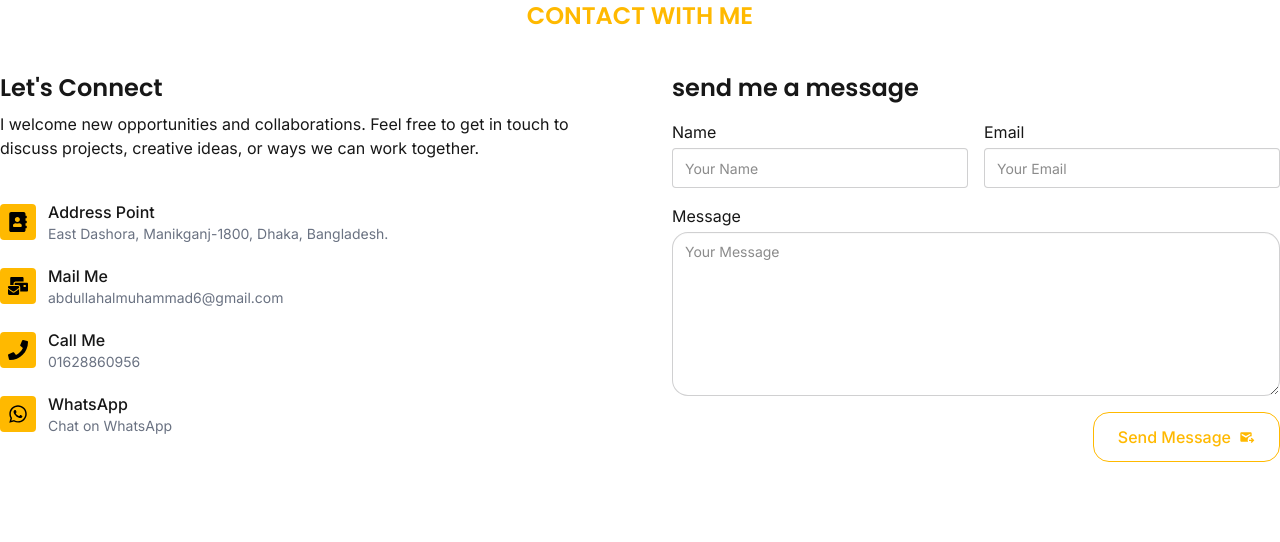
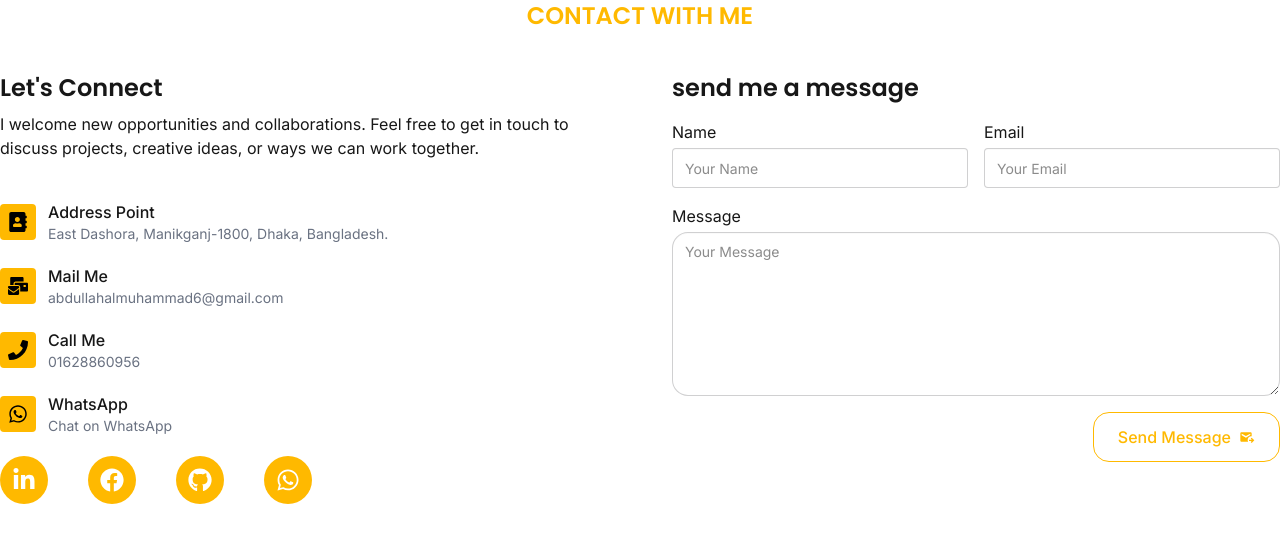
Before and after one commit to abdullah-al-mohammad/my-protfolio, a Next.js app: page /contact in a window 1280 px wide. Shown: the top 542 px of the page. Built offline with nearby package versions, Linux system fonts and the light colour scheme.

Commit message:
style(contact): update social media button styles for better visibility

```diff
--- a/src/app/contact/page.tsx
+++ b/src/app/contact/page.tsx
@@ -42,7 +42,7 @@ export default function Contact() {
         <h1 className="uppercase text-2xl text-amber-400 font-bold text-center mb-10">
           contact with me
         </h1>
-        <div className="grid grid-cols-1 md:grid-cols-2 gap-16 mb-10">
+        <div className="grid grid-cols-1 md:grid-cols-2 gap-16 mb-10 gb">
           <div className="mx-auto md:mx-0">
             <h2 className="capitalize text-2xl mb-2">let&apos;s connect</h2>
             <p className="mb-10">
@@ -98,7 +98,7 @@ export default function Contact() {
                 className="link link-hover flex items-center gap-2"
                 href="https://www.linkedin.com/in/md-abdullah-598a38258"
               >
-                <span className="bg-white/10 hover:bg-[#0a66c2] p-3 rounded-full text-white text-2xl">
+                <span className="dark:bg-white/10 bg-amber-400 hover:bg-[#0a66c2] p-3 rounded-full text-white text-2xl">
                   <FaLinkedinIn />
                 </span>
               </Link>
@@ -106,7 +106,7 @@ export default function Contact() {
                 className="link link-hover flex items-center gap-2"
                 href="https://www.facebook.com/abdullah.al.muhammad.482009"
               >
-                <span className="bg-white/10 hover:bg-[#1877F2] p-3 rounded-full text-white text-2xl">
+                <span className="dark:bg-white/10 bg-amber-400 hover:bg-[#1877F2] p-3 rounded-full text-white text-2xl">
                   <FaFacebook />
                 </span>
               </Link>
@@ -114,7 +114,7 @@ export default function Contact() {
                 className="link link-hover flex items-center gap-2 text-white"
                 href="https://github.com/abdullah-al-mohammad"
               >
-                <span className="bg-white/10 hover:bg-[#F6F8FA] hover:text-black p-3 rounded-full text-white text-2xl">
+                <span className="dark:bg-white/10 bg-amber-400 hover:bg-[#F6F8FA] hover:text-black p-3 rounded-full text-white text-2xl">
                   <FaGithub />
                 </span>
               </Link>
@@ -124,7 +124,7 @@ export default function Contact() {
                 target="_blank"
                 rel="noopener noreferrer"
               >
-                <span className="bg-white/10 hover:bg-green-500 p-3 rounded-full text-white text-2xl">
+                <span className="dark:bg-white/10 bg-amber-400 hover:bg-green-500 p-3 rounded-full text-white text-2xl">
                   <FaWhatsapp />
                 </span>
               </Link>
```
